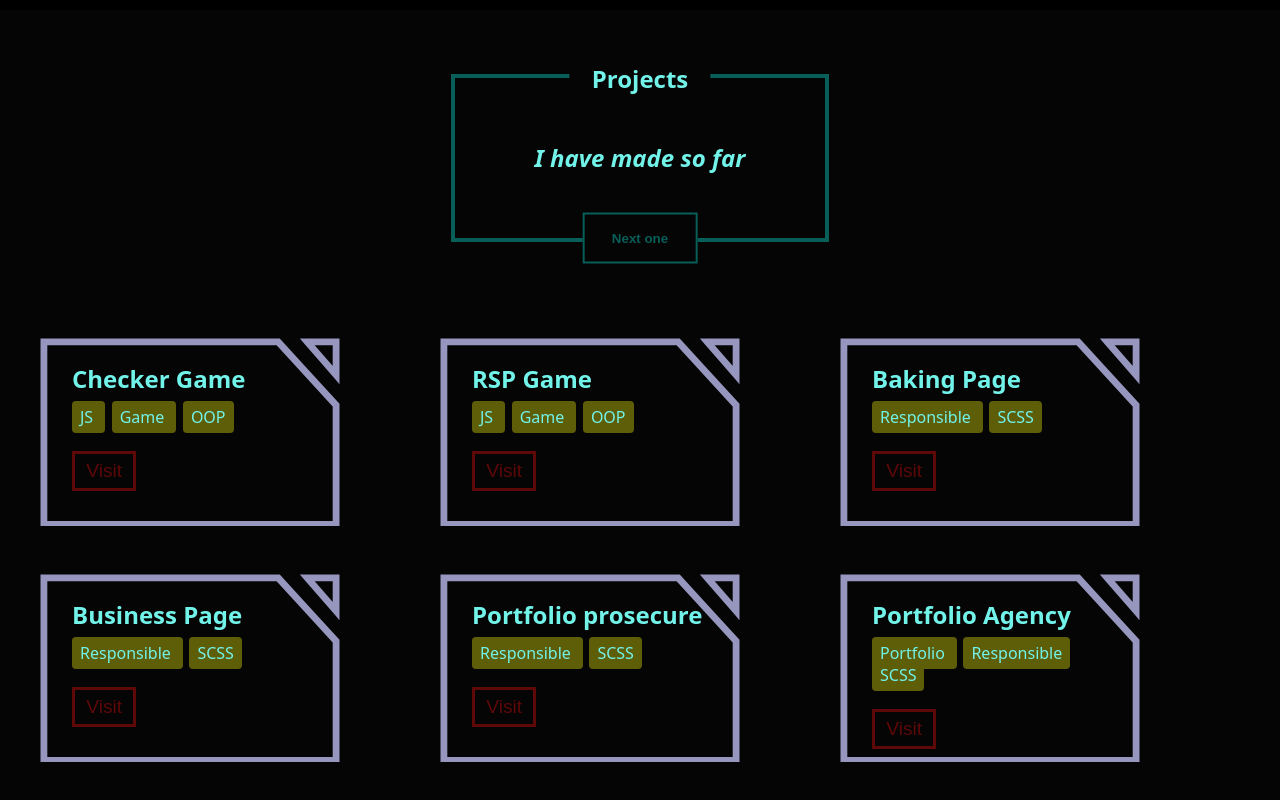
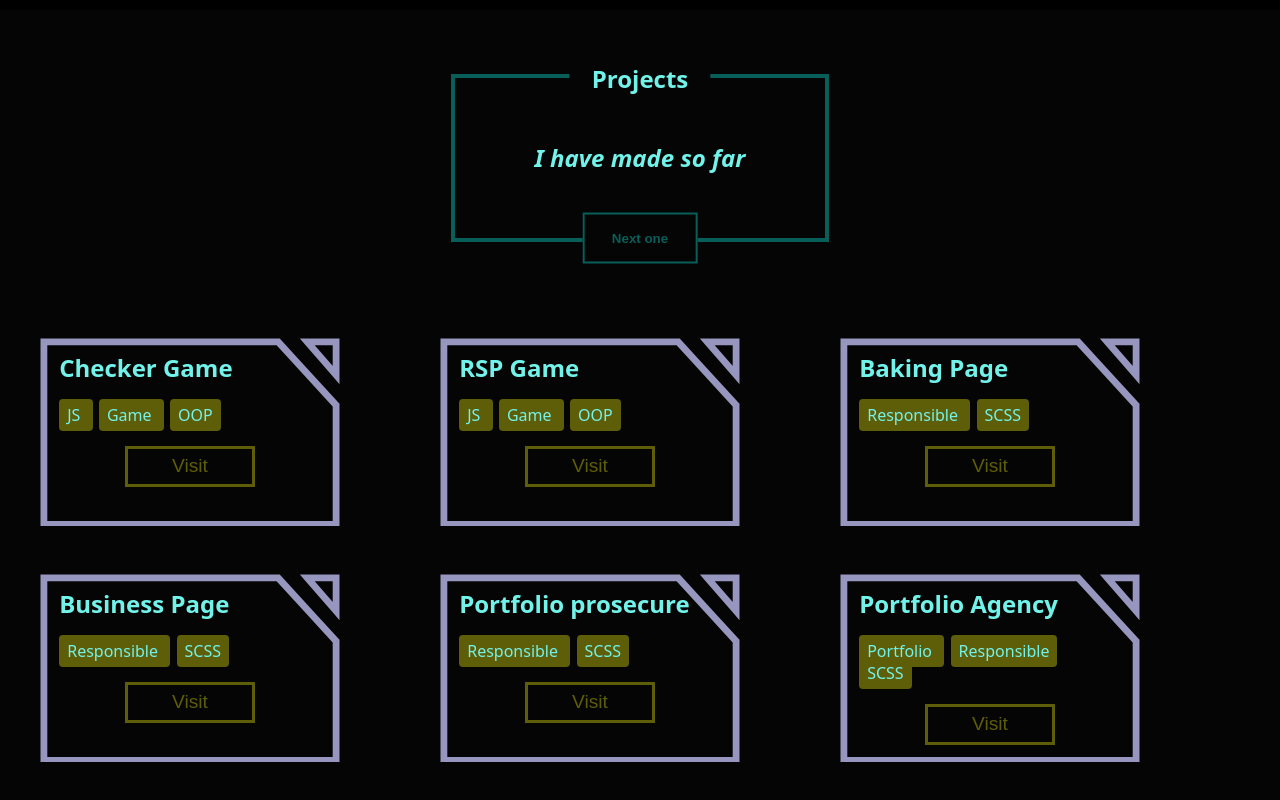
Before and after one commit to nihat-js/sublime-portfolio, a plain HTML site: page index.html in a window 1280 px wide. Shown: the part 1165-1965 px from the top of the page. Drawn offline with Linux system fonts and the light colour scheme.

Commit message:
Added Writing effect

```diff
--- a/app.js
+++ b/app.js
@@ -1,7 +1,7 @@
 // let pages = ['home', 'services',]
 // let activePage = 0;
-// let fullName = "Nihat Abdullazade"
-
+let fullName = "Nihat Abdullazade"
+let f = 0;
 
 
 
@@ -90,3 +90,13 @@ window.addEventListener('scroll', () => {
    }
 
 })
+
+
+const timer_1 = setInterval(() => {
+   if (f < fullName.length) {
+      document.querySelector('.home .title').innerText = fullName.substring(0, f+1)
+      f++;
+   } else {
+      clearInterval(timer_1)
+   }
+}, 60)
--- a/scss/style.scss
+++ b/scss/style.scss
@@ -232,7 +232,7 @@ html {
 			.el {
 				width: 300px;
 				height: 188px;
-				padding: 1.5rem 2rem;
+				padding: .8rem 1.2rem;
 				background-image: url('../img/box-bg.svg');
 				background-size: cover;
 				margin-right: 100px;
@@ -245,12 +245,13 @@ html {
 				// align-items: center;
 				.title {
 					// text-align: center;
-					margin-bottom: .3rem;
+					margin-bottom: 1.25rem;
 				}
 
 				.desc {
-					margin-bottom: 1rem;
-					padding: .4rem 0;
+					margin-bottom: 1.25rem;
+
+					// padding: .4rem 0;
 					.tag {
 						background-color: hsl(60, 84%, 20%);
 						border-radius: 4px;
@@ -260,12 +261,16 @@ html {
 				}
 
 				button {
+					display: block;
+					width: 50%;
+					margin: auto;
+					text-align: center;
 					padding: .4rem .7rem;
-					border: 3px solid hsl(0, 84%, 20%);
+					border: 3px solid hsl(60, 84%, 20%);
 					font-size: bold;
 					background: transparent;
 					font-size: 1.2rem;
-					color: hsl(0, 84%, 20%);
+					color: hsl(60, 84%, 20%);
 				}
 
 			}
```
Also changed, not shown: css/style.css.
